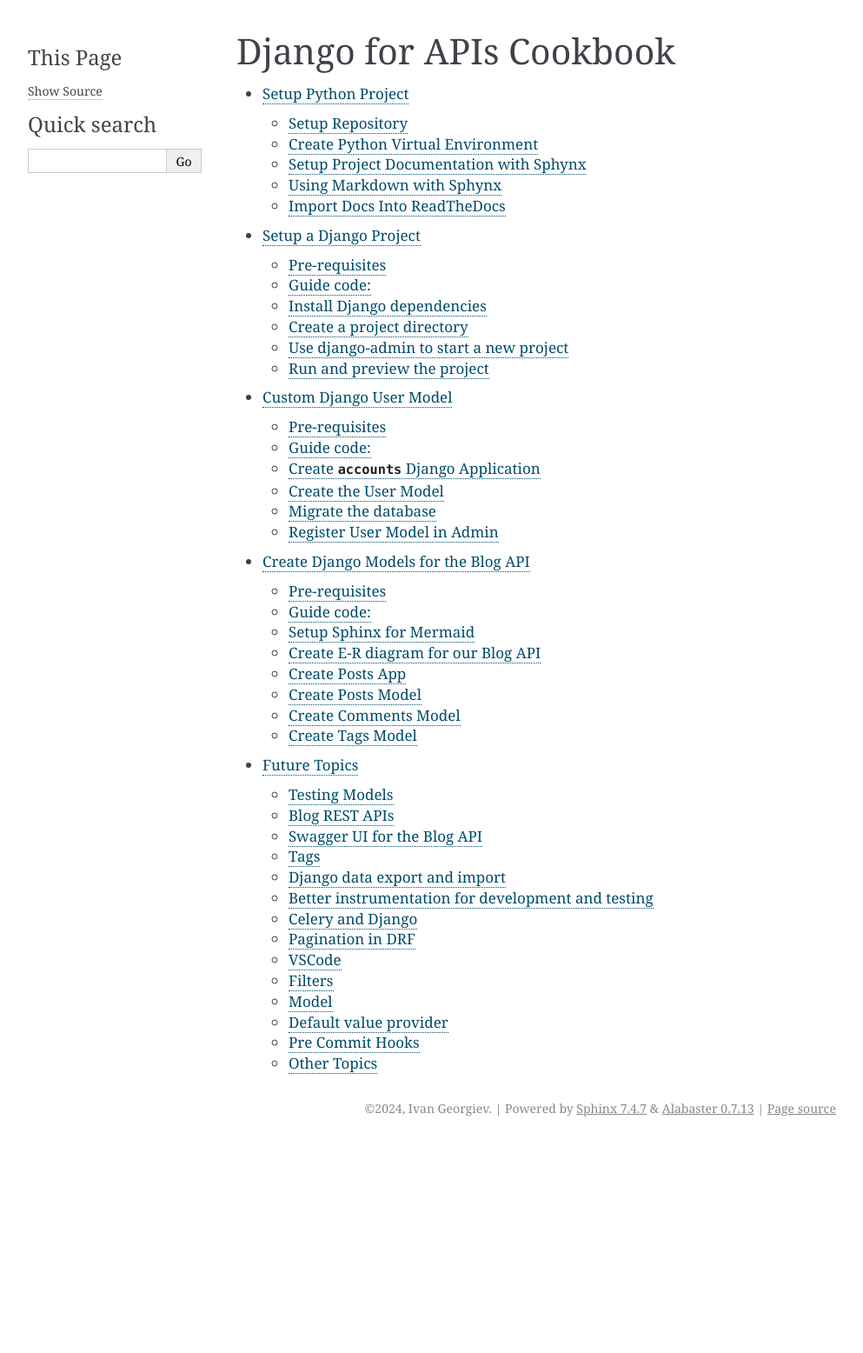
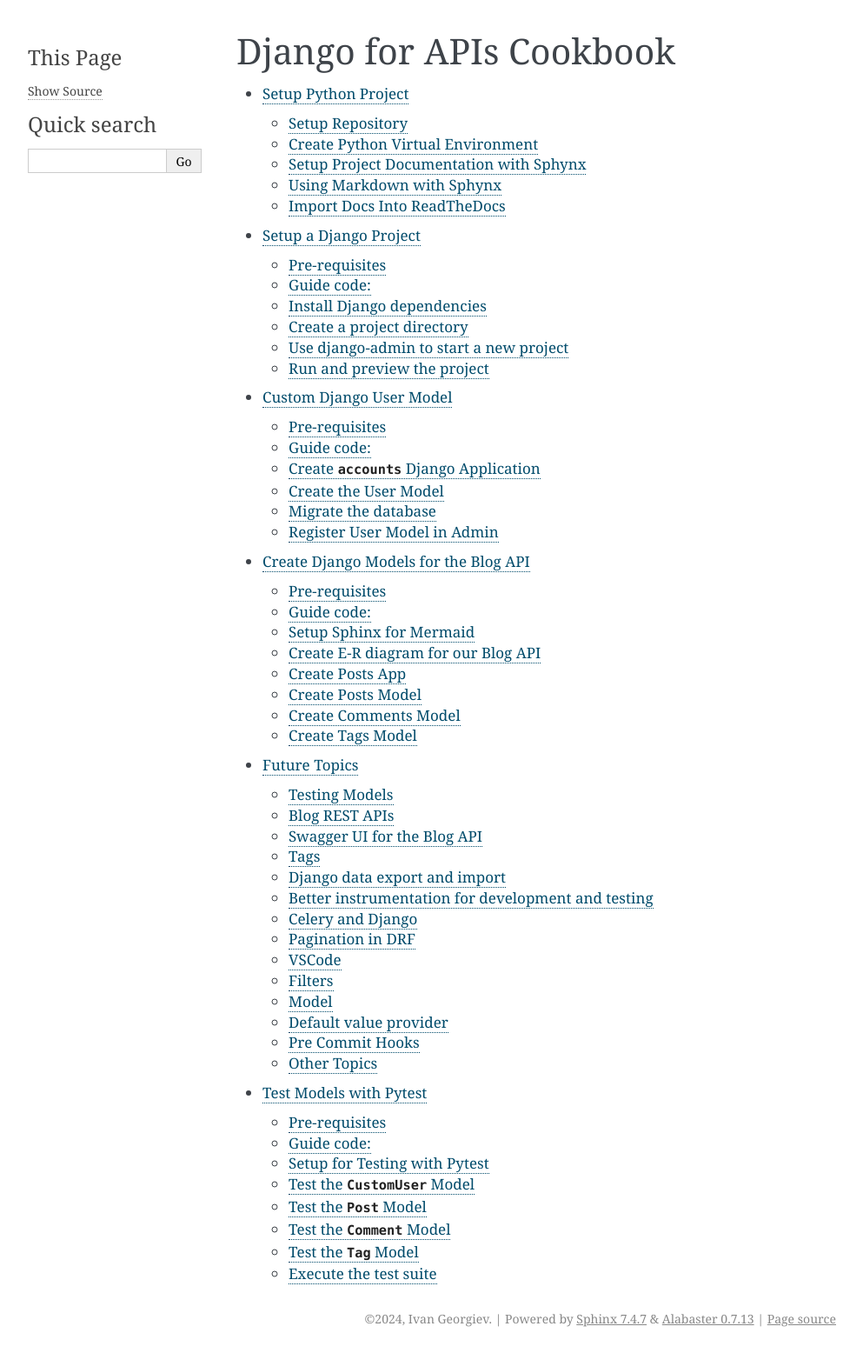
Before and after one commit to vancun/django-for-apis-cookbook-with-blog, a Sphinx documentation site: the page built from docs/index.rst, in a window 1280 px wide. Shown: the whole page at 87% size, without its empty margins (148-1141 px from the left). Built offline with Sphinx 7.4.7, drawn with Linux system fonts in a browser that asks for light colours; before the commit the page ends 1314 px from its top, so only the background shows below that; some of the changed lines change nothing that is shown.

Commit message:
test models with pytest guide"

```diff
--- a/docs/book/index.rst
+++ b/docs/book/index.rst
@@ -9,3 +9,4 @@
    /book/custom-django-user-model
    /book/create-blogapi-django-models
    /book/future-topics
+   /book/test-models-with-pytest
--- /dev/null
+++ b/docs/book/test-models-with-pytest.rst
@@ -0,0 +1,425 @@
+Test Models with Pytest
+=============================
+
+In this guide we are going to:
+
+1. Setup our project for testing with ``pytest``.
+2. Create tests for the ``CustomUser`` model.
+3. Create tests for the ``Post`` model.
+4. Create tests for the ``Comment`` model.
+5. Create tests for the ``Tag`` model.
+6. Execute the test suite.
+
+Pre-requisites
+++++++++++++++++++++
+
+Requires the :doc:`create-blogapi-django-models` guide to be completed.
+
+Guide code:
++++++++++++++++++
+
+- `test-models-with-pytest <https://github.com/vancun/django-for-apis-cookbook-with-blog/tree/recipe/test-models-with-pytest>`_ branch in the GitHub `repository <https://github.com/vancun/django-for-apis-cookbook-with-blog>`_.
+
+
+Setup for Testing with Pytest
+++++++++++++++++++++++++++++++
+
+Create folder for tests :file:`/src/tests/` and add an empty :file:`/src/tests/__init__.py` file to it:
+
+.. code-block:: bash
+
+    mkdir src/tests
+    touch src/tests/__init__.py
+
+Create file :file:`/src/tests/pytest.ini` to configure ``pytest``:
+
+.. code-block:: ini
+
+    [pytest]
+    DJANGO_SETTINGS_MODULE = blogapi.settings
+
+    testpaths =
+        src/tests
+
+    pythonpath =
+        src
+
+    addopts = -v
+
+    markers =
+        model: mark test as model-related
+
+Configure VSCode for ``pytest``
+~~~~~~~~~~~~~~~~~~~~~~~~~~~~~~~~~~~
+
+1. Open the command palete (Ctrl-Shift-P)
+2. Select ``Python: Configure Tests`` command.
+3. Select ``pytest`` as testing framework.
+4. Select ``src`` as folder to search for tests.
+
+
+
+Test the ``CustomUser`` Model
+++++++++++++++++++++++++++++++++
+
+Let's create Python pacakge for ``accounts`` app tests:
+
+.. code-block:: bash
+
+    mkdir src/tests/accounts
+    touch src/tests/accounts/__init__.py
+
+And now let's create a test class to test the ``CustomUser`` model with first test.
+
+.. code-block:: python
+
+    # /src/tests/accounts/test_models.py
+    from accounts.models import CustomUser
+
+    class TestCustomUser:
+        def test_should_be_returned_by_get_user_model(self):
+            user_model = get_user_model()
+            assert user_model is CustomUser
+
+Execute the tests
+~~~~~~~~~~~~~~~~~~~~~
+
+Execute the tests from the command line:
+
+.. code-block:: bash
+
+    pytest
+
+.. code-block:: text
+
+    ================================== test session starts ===================================
+    platform linux -- Python 3.10.13, pytest-8.3.2, pluggy-1.5.0
+    django: version: 5.0.7, settings: blogapi.settings (from ini)
+    rootdir: /workspaces/django-for-apis-cookbook-with-blog
+    configfile: pytest.ini
+    testpaths: src/tests
+    plugins: anyio-4.4.0, cov-5.0.0, django-4.8.0
+    collected 1 item
+
+    src/tests/accounts/test_models.py::TestCustomUser::test_should_be_recognized_as_user_model_by_django_auth PASSED [100%]
+
+    =================================== 1 passed in 0.04s ====================================
+
+Exclude model tests
+~~~~~~~~~~~~~~~~~~~~~
+
+In :file:`pytest.ini` we defined ``model`` mark which allows us to selectively include or exclude model tests.
+
+.. code-block:: bash
+
+    pytest -m "not model"
+
+.. code-block:: text
+
+    =============================================== test session starts ================================================
+    platform linux -- Python 3.10.13, pytest-8.3.2, pluggy-1.5.0
+    django: version: 5.0.7, settings: blogapi.settings (from ini)
+    rootdir: /workspaces/django-for-apis-cookbook-with-blog
+    configfile: pytest.ini
+    testpaths: src/tests
+    plugins: anyio-4.4.0, cov-5.0.0, django-4.8.0
+    collected 1 item / 1 deselected / 0 selected
+
+    ============================================== 1 deselected in 0.06s ===============================================
+
+More ``CustomUser`` tests
+~~~~~~~~~~~~~~~~~~~~~~~~~~~~~~~~~~~~
+
+We are going to create tests that user can be created and deleted.
+
+First let's create a ``user`` fixture which could be used in all project tests:
+
+.. code-block:: python
+
+    # src/conftest.py
+    import pytest
+
+    from accounts.models import CustomUser
+
+    @pytest.fixture(name="user")
+    def given_user():
+        u = CustomUser.objects.create()
+        return u
+
+And add create delete tests to :file:`src/tests/accounts/test_models.py`:
+
+.. code-block:: python
+
+    # ............
+    class TestCustomUser:
+        # ............
+
+        @pytest.mark.django_db
+        def test_should_create_user_instance(self):
+            # WHEN New user model instance is created
+            u = CustomUser.objects.create()
+            # THEN the object is a CustomUser instance
+            assert isinstance(u, CustomUser)
+            # AND is persisted in the database
+            u.refresh_from_db()
+
+        @pytest.mark.django_db
+        def test_should_delete_user_instance(self, user: CustomUser):
+            # WHEN User is deleted
+            user.delete()
+            # THEN the user instance is no longer found in the database
+            with pytest.raises(CustomUser.DoesNotExist):
+                user.refresh_from_db()
+
+Running the tests:
+
+.. code-block:: text
+
+    ================================================ test session starts ================================================
+    platform linux -- Python 3.10.13, pytest-8.3.2, pluggy-1.5.0 -- /home/codespace/.python/current/bin/python
+    cachedir: .pytest_cache
+    django: version: 5.0.7, settings: blogapi.settings (from ini)
+    rootdir: /workspaces/django-for-apis-cookbook-with-blog
+    configfile: pytest.ini
+    testpaths: src/tests
+    plugins: anyio-4.4.0, cov-5.0.0, django-4.8.0
+    collected 3 items
+
+    src/tests/accounts/test_models.py::TestCustomUser::test_should_create_user_instance PASSED                    [ 33%]
+    src/tests/accounts/test_models.py::TestCustomUser::test_should_delete_user_instance PASSED                    [ 66%]
+    src/tests/accounts/test_models.py::TestCustomUser::test_should_be_recognized_as_user_model_by_django_auth PASSED [100%]
+
+    ================================================= 3 passed in 0.23s =================================================
+
+
+Test the ``Post`` Model
+++++++++++++++++++++++++
+
+Create test package for ``posts`` app:
+
+.. code-block:: bash
+
+    mkdir src/tests/posts
+    touch src/tests/posts/__init__.py
+
+And add a :file:`src/tests/posts/test_models.py` file to it:
+
+.. code-block:: python
+
+    import pytest
+
+    from posts.models import Post
+
+    pytestmark = pytest.mark.model
+
+    class TestPost:
+
+        @pytest.mark.django_db
+        def test_should_create_post_instance(self, user):
+            # WHEN New post model instance is created
+            p = Post.objects.create(author=user)
+            # THEN the object is a Post instance
+            assert isinstance(p, Post)
+            # AND is persisted in the database
+            p.refresh_from_db()
+
+        @pytest.mark.django_db
+        def test_should_delete_post_instance(self, post: Post):
+            # WHEN Post is deleted
+            post.delete()
+            # THEN the post instance is no longer found in the database
+            with pytest.raises(Post.DoesNotExist):
+                post.refresh_from_db()
+
+For above test we also created a ``post`` fixture in :file:`src/tests/conftest.py`:
+
+.. code-block:: python
+
+    # src/tests/conftest.py
+    import pytest
+
+    from accounts.models import CustomUser
+    from posts.models import Post
+
+    # .......................
+
+    @pytest.fixture(name="post")
+    def given_post(user):
+        p = Post.objects.create(
+            author=user,
+        )
+        return p
+
+
+Test the ``Comment`` Model
++++++++++++++++++++++++++++
+
+Add the tests for the ``Comment`` model to :file:`src/tests/posts/test_models.py`:
+
+.. code-block:: python
+
+    # src/tests/posts/test_models.py
+    import pytest
+
+    from posts.models import Comment, Post
+
+    pytestmark = pytest.mark.model
+
+    # .........................
+
+    class TestComment:
+        @pytest.mark.django_db
+        def test_should_create_comment_instance(self, post, user):
+            # WHEN New comment model instance is created
+            c = Comment.objects.create(post=post, author=user)
+            # THEN the object is a Comment instance
+            assert isinstance(c, Comment)
+            # AND is persisted in the database
+            c.refresh_from_db()
+            # AND comment is attached to post
+            assert c in post.comments.all()
+
+        @pytest.mark.django_db
+        def test_should_delete_comment_instance(self, comment: Comment):
+            # WHEN Post is deleted
+            comment.delete()
+            # THEN the post instance is no longer found in the database
+            with pytest.raises(Comment.DoesNotExist):
+                comment.refresh_from_db()
+
+        @pytest.mark.django_db
+        def test_should_delete_comment_when_post_is_deleted(self, post: Post, comment: Comment):
+            # WHEN post is deleted
+            post.delete()
+            # THEN the comment is also deleted
+            with pytest.raises(Comment.DoesNotExist):
+                comment.refresh_from_db()
+
+Also add a ``comment`` fixture to :file:`src/tests/conftest.py`:
+
+.. code-block:: python
+
+    import pytest
+
+    from accounts.models import CustomUser
+    from posts.models import Comment, Post
+
+    # .....................
+
+    @pytest.fixture(name="comment")
+    def given_comment(post, user):
+        c = Comment.objects.create(
+            post=post,
+            author=user,
+        )
+        return c
+
+
+Test the ``Tag`` Model
+++++++++++++++++++++++++++++++
+
+Add the tests for the ``Tag`` model to :file:`src/tests/posts/test_models.py`:
+
+.. code-block:: python
+
+    # src/tests/posts/test_models.py
+    import pytest
+
+    from posts.models import Comment, Post, PostTag, Tag
+
+    pytestmark = pytest.mark.model
+
+    # ........................
+
+    class TestTag:
+        @pytest.mark.django_db
+        def test_should_create_tag_instance(self):
+            # WHEN New tag model instance is created
+            t = Tag.objects.create(name="tag")
+            # THEN the object is a Comment instance
+            assert isinstance(t, Tag)
+            # AND is persisted in the database
+            t.refresh_from_db()
+
+        @pytest.mark.django_db
+        def test_should_delete_tag_instance(self, tag: Tag):
+            # WHEN Tag is deleted
+            tag.delete()
+            # THEN the tag instance is no longer found in the database
+            with pytest.raises(Tag.DoesNotExist):
+                tag.refresh_from_db()
+
+        @pytest.mark.django_db
+        def test_should_remove_tag_from_post_when_tag_is_deleted(
+            self, post_with_tag: Post, tag: Tag
+        ):
+            # WHEN tag is deleted
+            tag.delete()
+            # THEN tag is no longer assigned to post
+            assert 0 == len(post_with_tag.tags.all())
+
+        @pytest.mark.django_db
+        def test_should_not_delete_tag_when_post_is_deleted(self, post: Post, tag: Tag):
+            # WHEN post is deleted
+            post.delete()
+            # THEN the tag is still in the database
+            tag.refresh_from_db()
+            # AND post link to tag is deleted
+            assert not PostTag.objects.filter(tag=tag).all()
+
+
+Add also fixtures to :file:`src/tests/conftest.py`:
+
+.. code-block:: python
+
+    # src/tests/conftest.py
+    import pytest
+
+    from accounts.models import CustomUser
+    from posts.models import Comment, Post, Tag
+
+    # ...................................
+
+    @pytest.fixture(name="post_with_tag")
+    def given_post_with_tag(post, tag):
+        post.tags.set([tag])
+        return post
+
+    @pytest.fixture(name="tag")
+    def given_tag(post, user):
+        t = Tag.objects.create(
+            name="Tag",
+        )
+        return t
+
+Execute the test suite
+++++++++++++++++++++++++++++++++++
+
+Running ``pytest`` from the command line passes all tests:
+
+.. code-block:: text
+
+    ================================================ test session starts ================================================
+    platform linux -- Python 3.10.13, pytest-8.3.2, pluggy-1.5.0 -- /home/codespace/.python/current/bin/python
+    cachedir: .pytest_cache
+    django: version: 5.0.7, settings: blogapi.settings (from ini)
+    rootdir: /workspaces/django-for-apis-cookbook-with-blog
+    configfile: pytest.ini
+    testpaths: src/tests
+    plugins: anyio-4.4.0, cov-5.0.0, django-4.8.0
+    collected 12 items
+
+    src/tests/accounts/test_models.py::TestCustomUser::test_should_create_user_instance PASSED                    [  8%]
+    src/tests/accounts/test_models.py::TestCustomUser::test_should_delete_user_instance PASSED                    [ 16%]
+    src/tests/posts/test_models.py::TestPost::test_should_create_post_instance PASSED                             [ 25%]
+    src/tests/posts/test_models.py::TestPost::test_should_delete_post_instance PASSED                             [ 33%]
+    src/tests/posts/test_models.py::TestComment::test_should_create_comment_instance PASSED                       [ 41%]
+    src/tests/posts/test_models.py::TestComment::test_should_delete_comment_instance PASSED                       [ 50%]
+    src/tests/posts/test_models.py::TestComment::test_should_delete_comment_when_post_is_deleted PASSED           [ 58%]
+    src/tests/posts/test_models.py::TestTag::test_should_create_tag_instance PASSED                               [ 66%]
+    src/tests/posts/test_models.py::TestTag::test_should_delete_tag_instance PASSED                               [ 75%]
+    src/tests/posts/test_models.py::TestTag::test_should_remove_tag_from_post_when_tag_is_deleted PASSED          [ 83%]
+    src/tests/posts/test_models.py::TestTag::test_should_not_delete_tag_when_post_is_deleted PASSED               [ 91%]
+    src/tests/accounts/test_models.py::TestCustomUser::test_should_be_recognized_as_user_model_by_django_auth PASSED [100%]
+
+    ================================================ 12 passed in 0.38s =================================================
```
